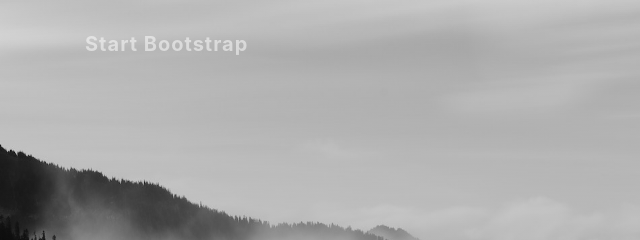
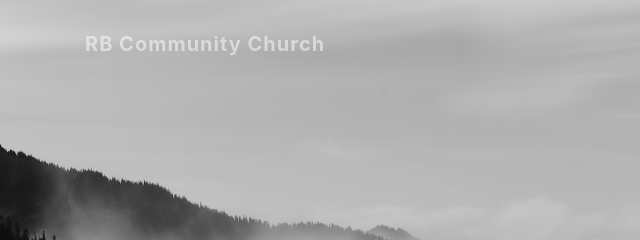
Before and after one commit to lukeevangraham/RB-Community-1, a website with bundled scripts: page index.html in a window 1280 px wide. Shown: the top 240 px of the page, 0-640 px from the left. Built offline with nearby package versions, Linux system fonts and the light colour scheme.

Commit message:
name change

```diff
--- a/index.html
+++ b/index.html
@@ -28,7 +28,7 @@
   <!-- Navigation -->
   <nav class="navbar navbar-expand-lg navbar-light fixed-top" id="mainNav">
     <div class="container">
-      <a class="navbar-brand js-scroll-trigger" href="#page-top">Start Bootstrap</a>
+      <a class="navbar-brand js-scroll-trigger" href="#page-top">RB Community Church</a>
       <button class="navbar-toggler navbar-toggler-right" type="button" data-toggle="collapse" data-target="#navbarResponsive" aria-controls="navbarResponsive" aria-expanded="false" aria-label="Toggle navigation">
         Menu
         <i class="fas fa-bars"></i>
```
